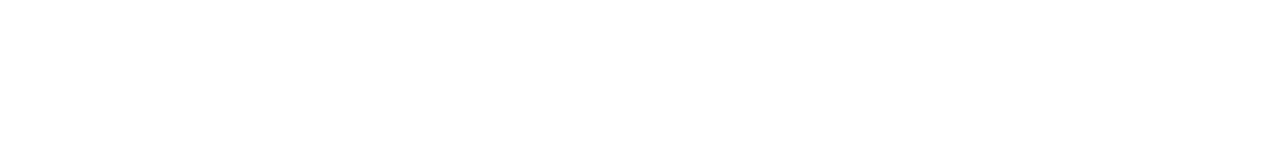
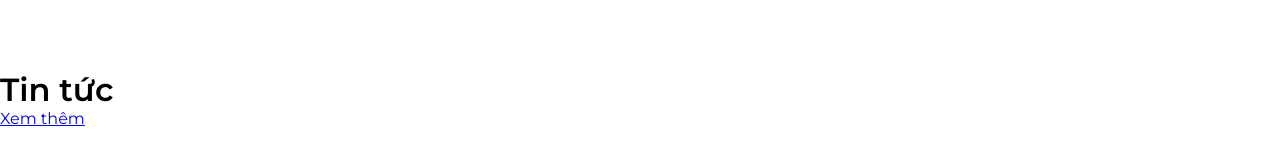
Before and after one commit to bobaonhan123/bwd2023, a React (Create React App) app: page / in a window 1280 px wide. Shown: the part 930-1094 px from the top of the page. Built offline with nearby package versions, Linux system fonts and the light colour scheme.

Commit message:
edited the structure

```diff
--- a/src/Assets/Components/LittleComponent/NewsComponent.js
+++ b/src/Assets/Components/LittleComponent/NewsComponent.js
@@ -1,5 +1,5 @@
 
-import '../CSS/';
+import '../../CSS/NewsComponent.css';
 
 function NewsComponent() {
 
--- a/src/Assets/Components/Pages/MainPage.js
+++ b/src/Assets/Components/Pages/MainPage.js
@@ -1,6 +1,6 @@
 
 import '../../CSS/MainPage.css';
-
+import NewsComponent from '../LittleComponent/NewsComponent';
 function MainPage() {
 
   return (
@@ -13,7 +13,13 @@
           </div>
         </div>
         <div className='news-page'>
-
+          <h1>Tin tức</h1>
+          <div className='news-pane'>
+            <NewsComponent />
+            <NewsComponent />
+            <NewsComponent />
+          </div>
+          <a className='more' href='/News'>Xem thêm</a>
         </div>
         <div className='prevention-page'>
 
```
Also changed, not shown: src/Assets/CSS/NewsComponent.css (added).
